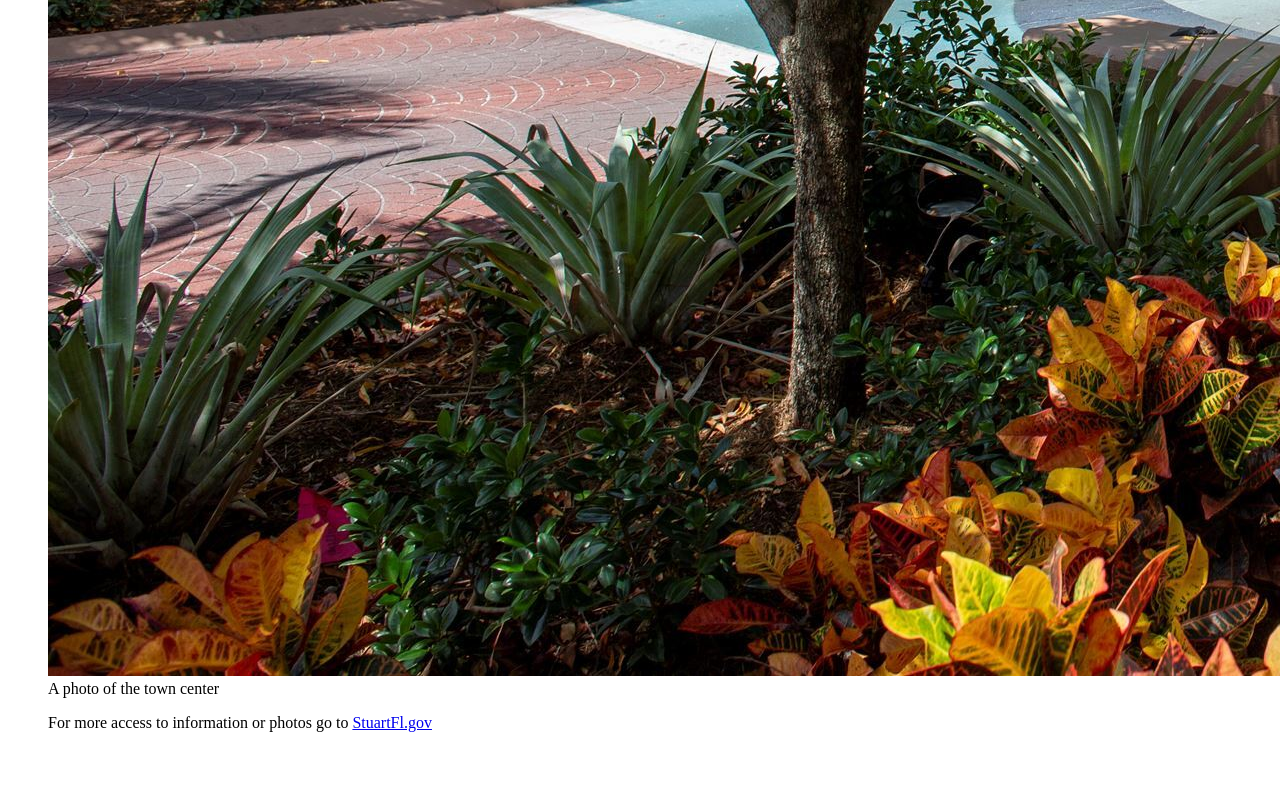
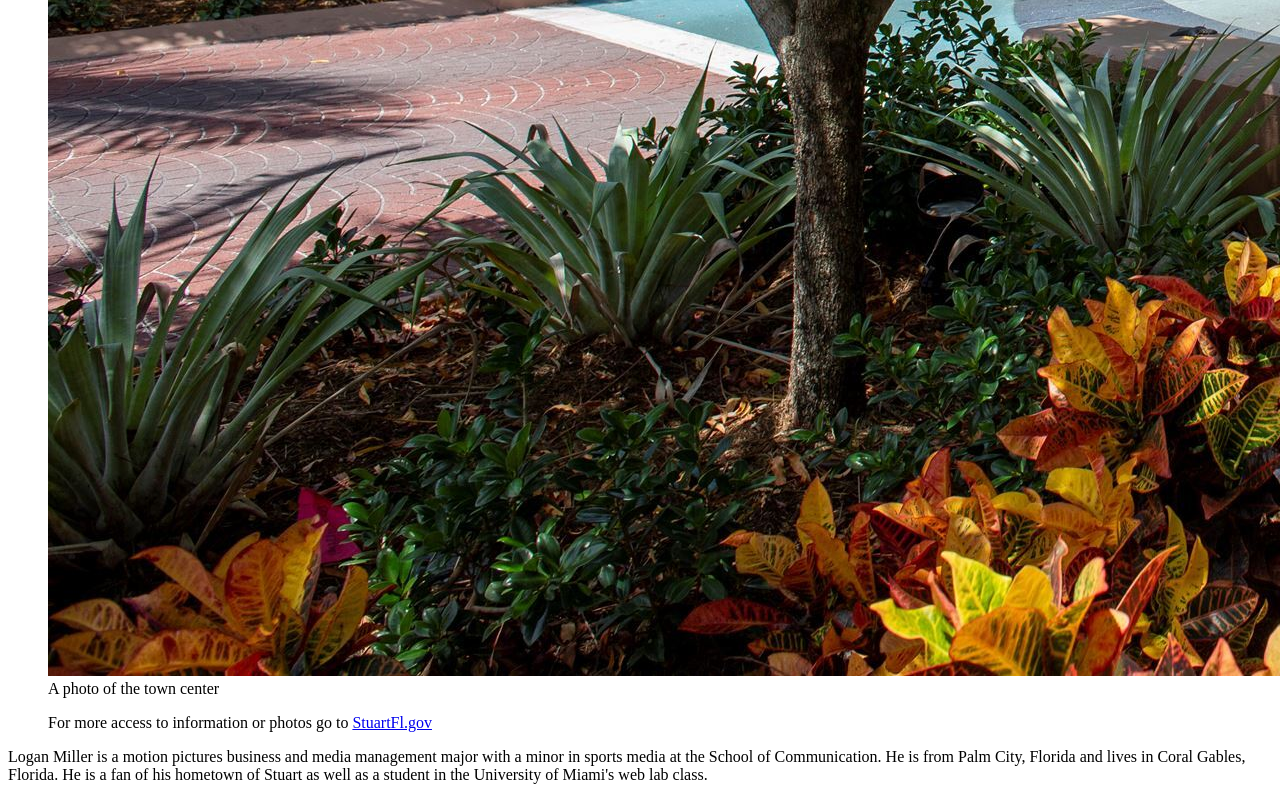
Before and after one commit to lhm75-png/Weblab, a plain HTML site: page basichtml.html in a window 1280 px wide. Shown: the part 5159-5959 px from the top of the page. Before the commit the page ends 5907 px from the top, so only its background shows below. Drawn offline with Linux system fonts and the light colour scheme.

Commit message:
chages again again

```diff
--- a/basichtml.html
+++ b/basichtml.html
@@ -84,7 +84,10 @@
                </figure>
             </section>
        </main>
-       <footer></footer>
+       <footer>
+         <p>Logan Miller is a motion pictures business and media management major with a minor in sports media at the School of Communication. He is from Palm City, Florida and lives in Coral Gables, Florida. He is a fan of his hometown of Stuart as well as a student in the University of Miami's web lab class. </p>
+
+       </footer>
     </body>
 
 
```
